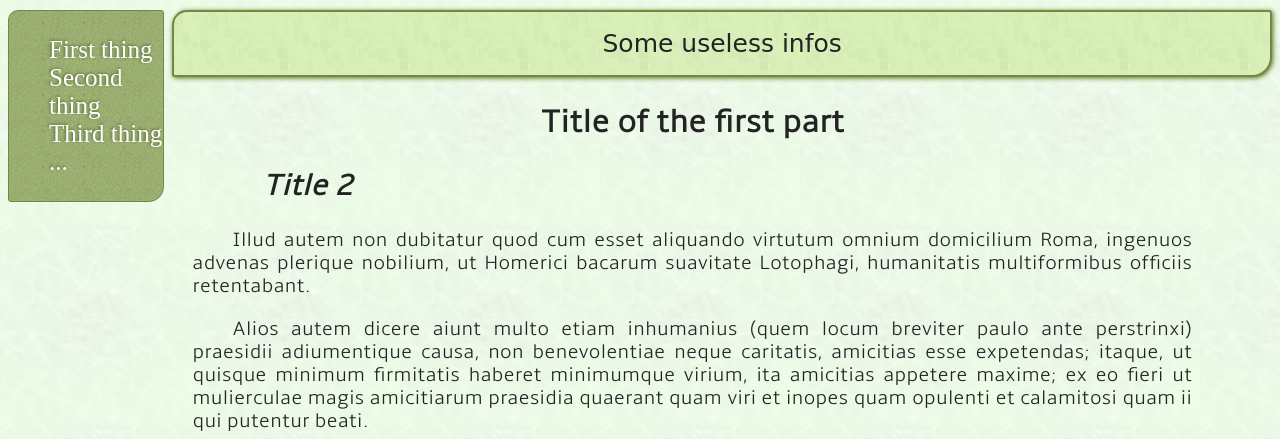
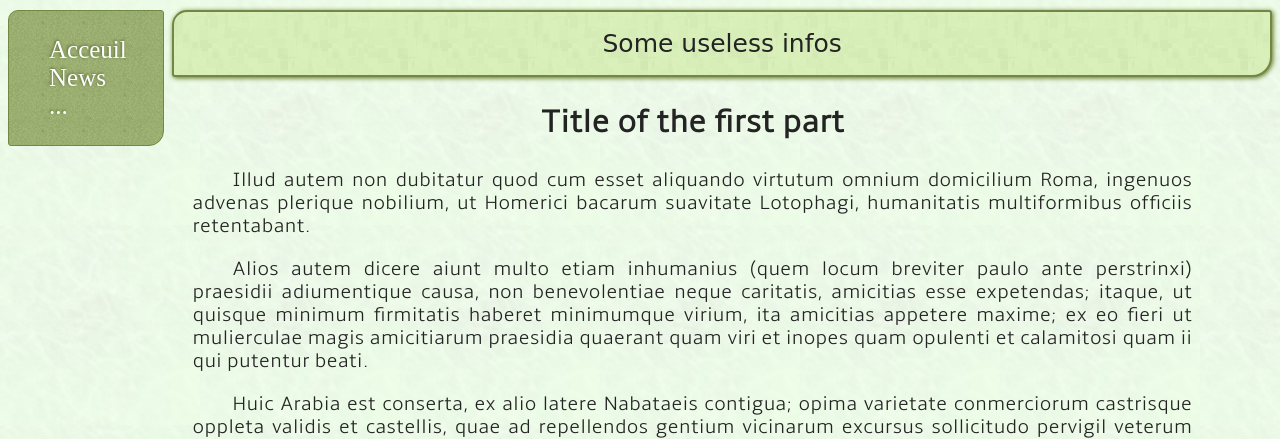
Before and after one commit to synbiozis/site, a Flask app: page / in a window 1280 px wide. Shown: the part 175-614 px from the top of the page. Run offline with Flask 2, Linux system fonts and the light colour scheme.

Commit message:
Creation of the news

```diff
--- a/flask_app.py
+++ b/flask_app.py
@@ -2,12 +2,33 @@
 # -*- coding:utf-8 -*-
 
 from flask import Flask
+from os import walk
 import flask
 app = Flask(__name__)
 
 @app.route('/')
-def accueil():
+def index():
     return flask.render_template('bones.html')
+
+@app.route('/news/')
+def news():
+	return flask.render_template('news.html')
+
+@app.context_processor
+def toTemplates():
+	def newsfile():
+		vals = []
+		for i, j, k in walk("static/news"):
+			for elt in k:
+				vals.append(elt)
+
+		return vals
+
+	def readfile(f):
+		with open('static/news/'+str(f), 'r') as f:
+			return f.read().split("\n")
+
+	return dict(news=newsfile(), readfile=readfile)
 
 if __name__ == '__main__':
     app.run(debug=True)
--- a/static/section.css
+++ b/static/section.css
@@ -16,9 +16,18 @@ section p
 	font-size: 20px;
 	text-indent:40px;
 	text-align: justify;
+}
 
 
+section .news
+{
+	font-size: 20px;
+	text-indent:40px;
+	text-align: justify;
+	border-bottom: 2px solid black;
+	padding-bottom: 30px;
 }
+
 
 section h1
 {
--- a/templates/bones.html
+++ b/templates/bones.html
@@ -1,6 +1,7 @@
 <!DOCTYPE html>
 <html>
     <head>
+    	{% block head %}
 		<meta name="keywords" content="synbioz, sYnbioZ, synbiozis, sYnbioZis, python, tk, .tk" />
 		<meta charset="UTF-8" />
 		<link href="{{ url_for('static', filename='style.css') }}" rel="stylesheet" type="text/css" />
@@ -10,6 +11,7 @@
 		<link href="{{ url_for('static', filename='footer.css') }}" rel="stylesheet" type="text/css" />
 		<link href="{{ url_for('static', filename='info.css') }}" rel="stylesheet" type="text/css" />
 		<title>sYnbioZis</title>
+		{% endblock %}
     </head>
 
     <body>
@@ -19,21 +21,23 @@
 
     	<nav>
  			<ul>
-    			<a href="#"><li>First thing</li></a>
-    			<a href="#"><li>Second thing</li></a>
-    			<a href="#"><li>Third thing</li></a>
+ 				<a href="{{ url_for('index') }}"><li>Acceuil</li></a>
+ 				<a href="{{ url_for('news') }}"><li>News</li></a>
     			<a href="#"><li>...</li></a>
 			</ul>
     	</nav>
 
+    	{% block info %}
     	<div class="info">
     		Some useless infos
     	</div>
+    	{% endblock %}
 
+    	{% block section %}
     	<section>
-    		<h1>Title of the first part</h1>
-    		<h2>Title 2</h2>
-    		<p>Illud autem non dubitatur quod cum esset aliquando virtutum omnium domicilium Roma, ingenuos advenas plerique nobilium, ut Homerici bacarum suavitate Lotophagi, humanitatis multiformibus officiis retentabant.</p>
+    		<h1>{% block section_title %}Title of the first part{% endblock %}</h1>
+    		<!-- <h2>Title 2</h2> -->
+    		{% block section_content %}<p>Illud autem non dubitatur quod cum esset aliquando virtutum omnium domicilium Roma, ingenuos advenas plerique nobilium, ut Homerici bacarum suavitate Lotophagi, humanitatis multiformibus officiis retentabant.</p>
 
     		<p>Alios autem dicere aiunt multo etiam inhumanius (quem locum breviter paulo ante perstrinxi) praesidii adiumentique causa, non benevolentiae neque caritatis, amicitias esse expetendas; itaque, ut quisque minimum firmitatis haberet minimumque virium, ita amicitias appetere maxime; ex eo fieri ut mulierculae magis amicitiarum praesidia quaerant quam viri et inopes quam opulenti et calamitosi quam ii qui putentur beati.</p>
 
@@ -41,8 +45,11 @@
 
     		<p>Equitis Romani autem esse filium criminis loco poni ab accusatoribus neque his iudicantibus oportuit neque defendentibus nobis. Nam quod de pietate dixistis, est quidem ista nostra existimatio, sed iudicium certe parentis; quid nos opinemur, audietis ex iuratis; quid parentes sentiant, lacrimae matris incredibilisque maeror, squalor patris et haec praesens maestitia, quam cernitis, luctusque declarat.</p>
 
-    		<p>Coactique aliquotiens nostri pedites ad eos persequendos scandere clivos sublimes etiam si lapsantibus plantis fruticeta prensando vel dumos ad vertices venerint summos, inter arta tamen et invia nullas acies explicare permissi nec firmare nisu valido gressus: hoste discursatore rupium abscisa volvente, ruinis ponderum inmanium consternuntur, aut ex necessitate ultima fortiter dimicante, superati periculose per prona discedunt.</p>
+    		<p>Coactique aliquotiens nostri pedites ad eos persequendos scandere clivos sublimes etiam si lapsantibus plantis fruticeta prensando vel dumos ad vertices venerint summos, inter arta tamen et invia nullas acies explicare permissi nec firmare nisu valido gressus: hoste discursatore rupium abscisa volvente, ruinis ponderum inmanium consternuntur, aut ex necessitate ultima fortiter dimicante, superati periculose per prona discedunt.</p>{% endblock %}
     	</section>
+
+    	{% endblock %}
+
 
     	<footer>
     		Copyright sYnbioZis<br />
```
Also changed, not shown: templates/news.html (added, +20 -0 lines), 2 other files.
